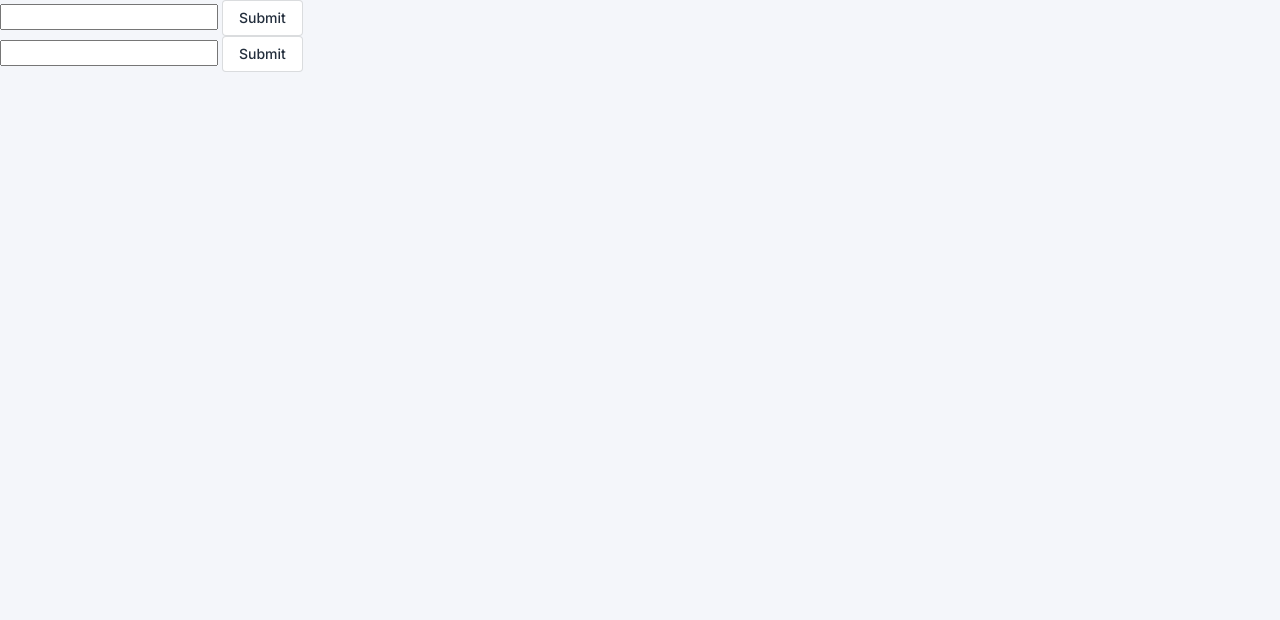
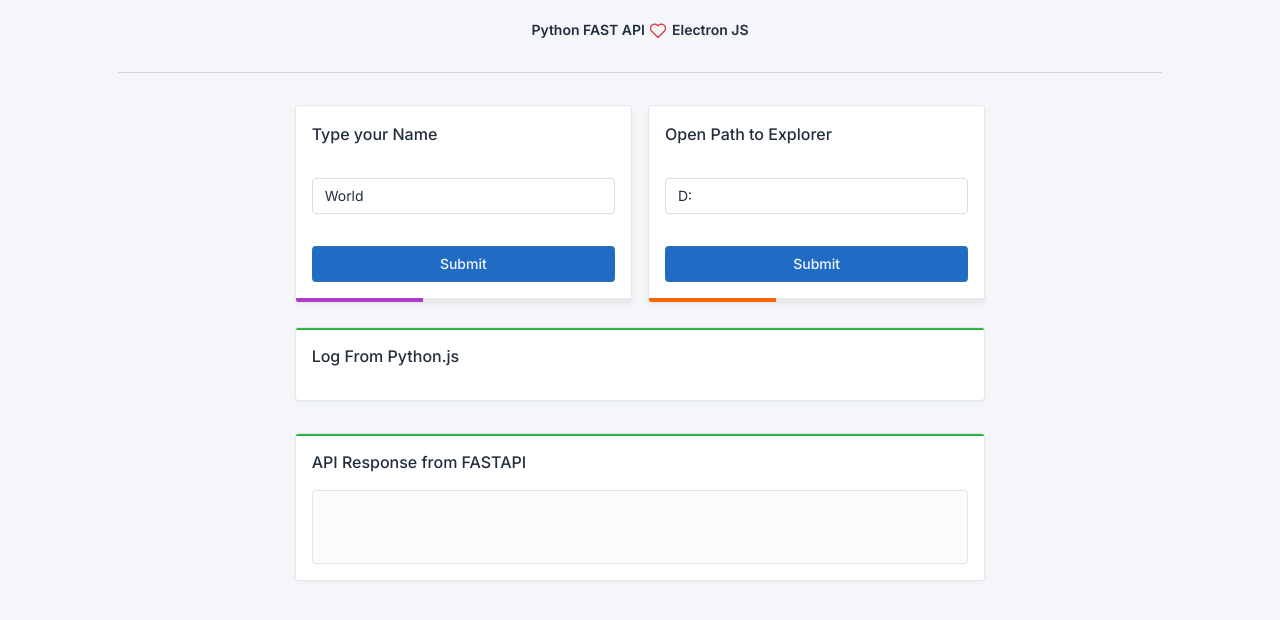
Before and after one commit to gnoviawan/fast-api-electron-js, an Electron app: page public/src/index.html in a window 1280 px wide. Drawn offline with Linux system fonts and the light colour scheme.

Commit message:
Modify UI and clean up

```diff
--- a/package.json
+++ b/package.json
@@ -5,10 +5,10 @@
   "main": "public/assets/js/main.js",
   "scripts": {
     "py-install": "pip install -r requirements.txt",
-    "py-release": "auto-py-to-exe -c spec.json -o engine/dist engine/api.py",
-    "py-release-console": "auto-py-to-exe -c spec_console.json -o engine/dist engine/api.py",
+    "py-build": "auto-py-to-exe -c spec.json -o engine/dist engine/api.py",
+    "py-build-console": "auto-py-to-exe -c spec_console.json -o engine/dist engine/api.py",
     "electron-dev": "electron .",
-    "electron-release": "electron-builder --config electron-builder.config.json"
+    "electron-build": "electron-builder --config electron-builder.config.json"
   },
   "repository": {
     "type": "git",
--- a/public/assets/js/python.js
+++ b/public/assets/js/python.js
@@ -10,28 +10,11 @@
 
 function hello() {
   let endpoint = base_url + "hello/" + inputName.value
+
   axios.get(endpoint)
     .then(function (res) {
       dataResult.innerHTML = res['data']
-    })
-}
-
-function readFile() {
-  let endpoint = base_url + "read-file/"
-  let req_data = {
-    path: inputFile.value
-  }
-  console.log(req_data)
-  axios.post(endpoint, req_data, {
-      headers: {
-        'Content-Type': 'multipart/form-data'
-      }
-    })
-    .then((res) => {
-      dataResult.innerHTML = res['data']
-    })
-    .catch((err) => {
-      console.log("ERR:: ", err.response.data)
+      apiResult.innerHTML = JSON.stringify(res, null, 4)
     })
 
 }
@@ -46,8 +29,9 @@
   axios.post(endpoint, req_data, options)
     .then((res) => {
       dataResult.innerHTML = res['data']
+      apiResult.innerHTML = JSON.stringify(res, null, 4)
     })
     .catch((err) => {
-      console.log("ERR:: ", err.response.data)
+      apiResult.innerHTML = JSON.stringify(err, null, 4)
     })
 }
--- a/public/src/index.html
+++ b/public/src/index.html
@@ -4,7 +4,7 @@
 <head>
   <meta charset="UTF-8">
   <!-- https://developer.mozilla.org/en-US/docs/Web/HTTP/CSP -->
-  <title>Hello World!</title>
+  <title>Python FAST API x Electron JS</title>
 
 
   <script src="https://unpkg.com/@tabler/core@1.0.0-beta3/dist/js/tabler.min.js"></script>
@@ -14,16 +14,103 @@
 </head>
 
 <body class="antialiased">
+  <div class="wrapper">
+    <div class="page-wrapper">
+      <div class="container-xl">
+        <div class="page-body">
+          <div class="container-xl">
+            <div class="row">
+              <div class="col-md-12 text-center">
+                <strong> Python FAST API<span class="text-red">
+                    <svg xmlns="http://www.w3.org/2000/svg" class="icon icon-tabler icon-tabler-heart" width="24"
+                      height="24" viewBox="0 0 24 24" stroke-width="2" stroke="currentColor" fill="none"
+                      stroke-linecap="round" stroke-linejoin="round">
+                      <path stroke="none" d="M0 0h24v24H0z" fill="none"></path>
+                      <path d="M19.5 13.572l-7.5 7.428l-7.5 -7.428m0 0a5 5 0 1 1 7.5 -6.566a5 5 0 1 1 7.5 6.572"></path>
+                    </svg>
+                  </span> Electron JS </strong>
+                <hr />
+              </div>
+            </div>
+            <div class="row row-cards">
+              <div class="col-md-2"></div>
+              <div class="col-md-4">
+                <div class="col-md-12">
+                  <div class="card">
+                    <div class="card-body">
+                      <h3 class="card-title">Type your Name</h3>
+                      <input id="inputName" type="text" class="form-control mt-4" value="World">
+                      <div class="mt-4">
+                        <button onclick="hello()" id="btnName" class="btn btn-primary w-100">Submit</button>
+                      </div>
+                    </div>
+                    <div class="progress progress-sm card-progress ">
+                      <div class="progress-bar bg-purple" style="width: 38%" role="progressbar" aria-valuenow="38"
+                        aria-valuemin="0" aria-valuemax="100">
+                        <span class="visually-hidden">38% Complete</span>
+                      </div>
+                    </div>
+                  </div>
+                </div>
+              </div>
+              <div class="col-md-4">
+                <div class="col-md-12">
+                  <div class="card">
+                    <div class="card-body">
+                      <h3 class="card-title">Open Path to Explorer</h3>
+                      <input id="inputPath" type="text" class="form-control mt-4" value="D:">
+                      <div class="mt-4">
+                        <button onclick="open_explorer()" id="btnPath" class="btn btn-primary w-100">Submit</button>
+                      </div>
+                    </div>
+                    <div class="progress progress-sm card-progress">
+                      <div class="progress-bar bg-orange" style="width: 38%" role="progressbar" aria-valuenow="38"
+                        aria-valuemin="0" aria-valuemax="100">
+                        <span class="visually-hidden">38% Complete</span>
+                      </div>
+                    </div>
+                  </div>
+                </div>
+              </div>
 
-  <div class="wrapper">
-    <input id="inputName">
-    <button onclick="hello()" id="btnName" class="btn">Submit</button>
-    <br />
-    <input id="inputPath">
-    <button onclick="open_explorer()" id="btnPath" class="btn">Submit</button>
-    <div id="dataResult"></div>
+              <div class="col-md-2"></div>
+            </div>
+            <div class="row row-cards mt-2">
+              <div class="col-md-2"></div>
+              <div class="col-md-8">
+                <div class="col-md-12">
+
+                  <div class="card">
+                    <div class="card-status-top bg-success"></div>
+                    <div class="card-body">
+                      <h3 class="card-title">Log From Python.js</h3>
+                      <span id="dataResult">
+
+                      </span>
+                    </div>
+                  </div>
+                </div>
+                <div class="col-md-12 mt-4">
+
+                  <div class="card">
+                    <div class="card-status-top bg-success"></div>
+                    <div class="card-body">
+                      <h3 class="card-title">API Response from FASTAPI</h3>
+                      <pre id="apiResult">
+
+                      </pre>
+                    </div>
+                  </div>
+                </div>
+              </div>
+              <div class="col-md-2"></div>
+            </div>
+          </div>
+        </div>
+      </div>
+    </div>
   </div>
-
+  </div>
   <script src="../assets/js/python.js"></script>
 </body>
 
```
Also changed, not shown: public/assets/js/main.js (+7 -2 lines), public/assets/media/icon/app.ico (added), public/assets/media/logo/electron-fastapi.png (added), 2 other files.
